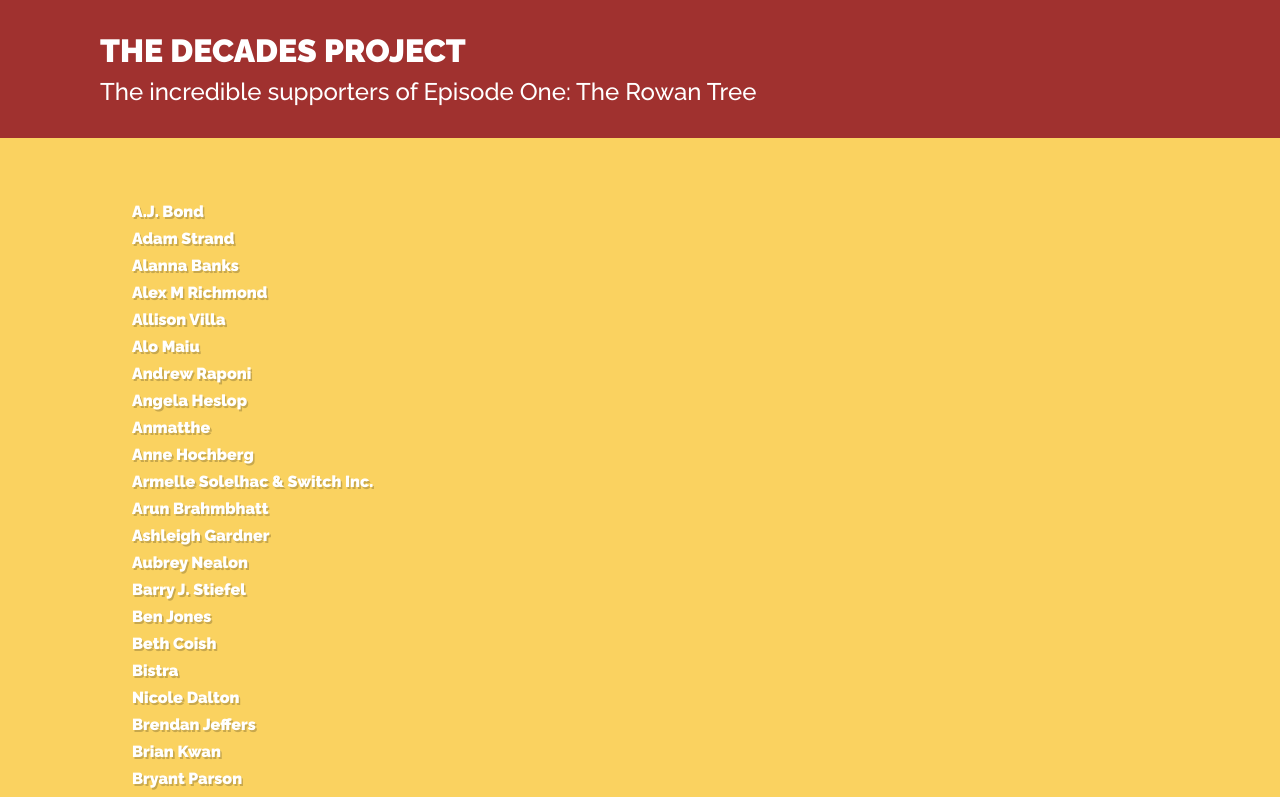
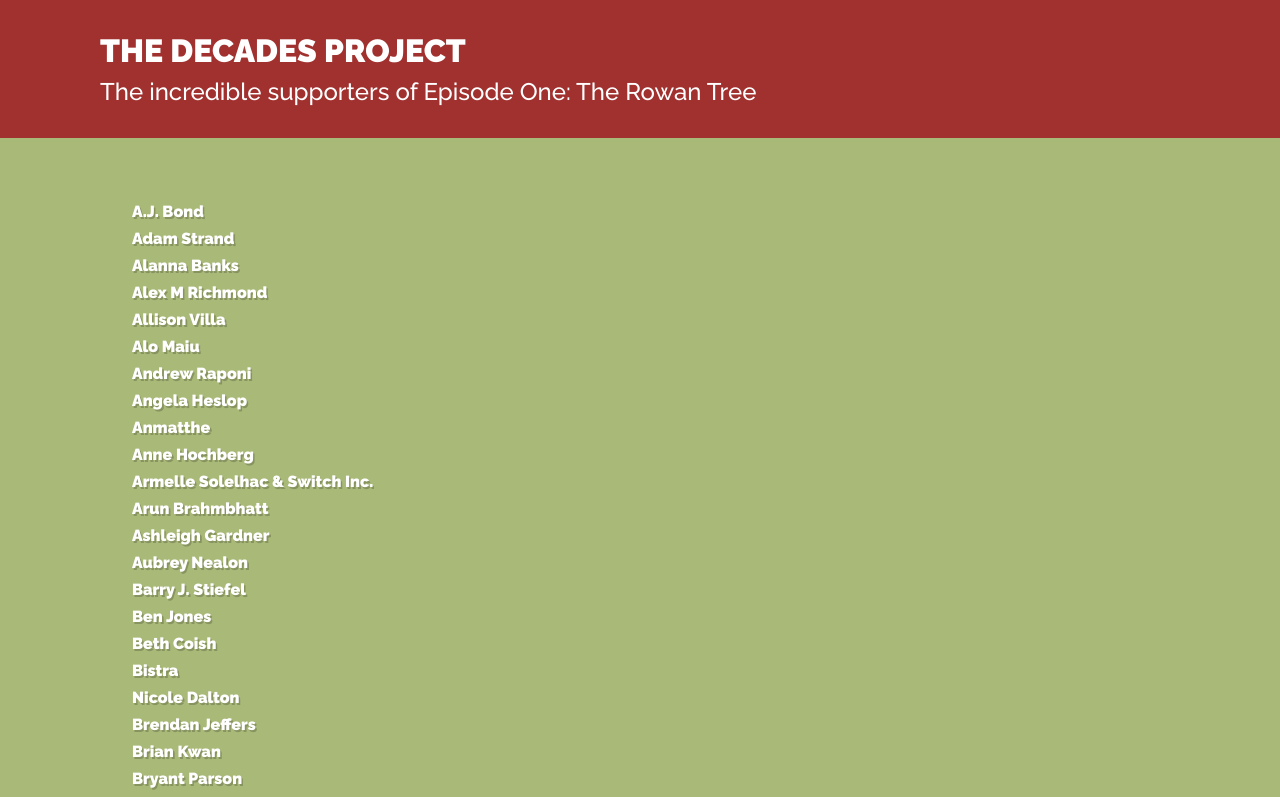
Before and after one commit to mattlemche/decades-project, a React (Create React App) app: page /supporters in a window 1280 px wide. Shown: the top 797 px of the page. Built offline with nearby package versions, Linux system fonts and the light colour scheme.

Commit message:
correct errors in target blank linking

```diff
--- a/src/App.scss
+++ b/src/App.scss
@@ -56,7 +56,7 @@ html {
   &--butter {
     margin: 0;
     padding: 2rem 0 6rem;
-    background-color: $color-butter;
+    background-color: $color-lichen;
   }
 }
 
@@ -128,6 +128,7 @@ html {
 
   &--alt {
     margin-bottom: 0.5rem;
+    text-align: left;
   }
 }
 
--- a/src/components/Footer/Footer.js
+++ b/src/components/Footer/Footer.js
@@ -9,11 +9,11 @@ function Footer() {
                 <h4 className="heading-4">
                 Contact
                 </h4>
-                <a href="https://twitter.com/DecadesFilm" className="footer__contact" target="_blank">
+                <a href="https://twitter.com/DecadesFilm" className="footer__contact" target="_blank" rel="noreferrer">
                  <Twitter className="footer__social"/> @decadesproject
                 </a>
 
-                <a href="mailto:matt@decadesproject.com" className="footer__contact" target="_blank">
+                <a href="mailto:matt@decadesproject.com" className="footer__contact" target="_blank" rel="noreferrer">
                  <Email className="footer__social"/> info@decadesproject.com
                 </a>
 
```
